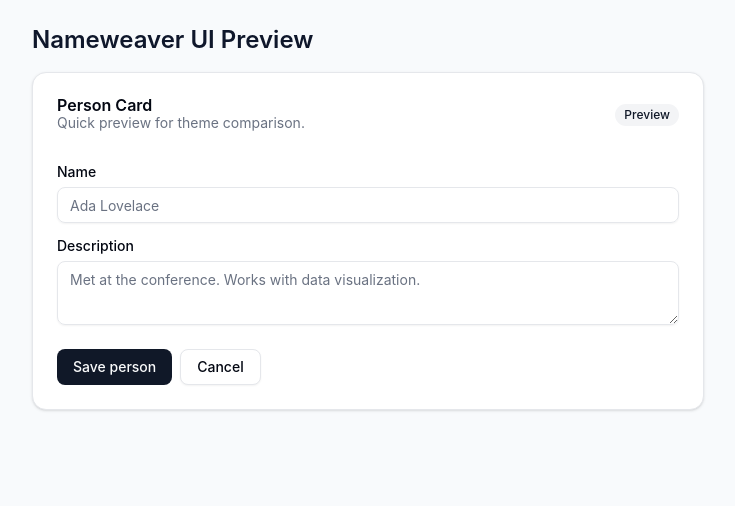
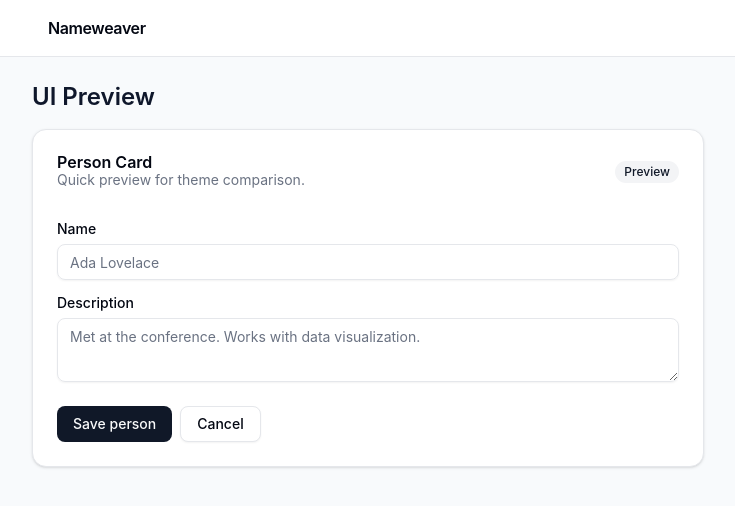
Before and after one commit to Tomas-Tamantini/nameweaver, a React (Vite) app in the folder frontend/: page / in a window 1280 px wide. Shown: the top 506 px of the page, without its empty margins (272-1007 px from the left). Built offline with nearby package versions, Linux system fonts and the light colour scheme.

Commit message:
Add header

```diff
--- a/frontend/src/App.tsx
+++ b/frontend/src/App.tsx
@@ -1,3 +1,4 @@
+import AppHeader from '@/components/shared/AppHeader'
 import { Badge } from '@/components/ui/badge'
 import { Button } from '@/components/ui/button'
 import {
@@ -14,11 +15,12 @@ import { Textarea } from '@/components/ui/textarea'
 
 function App() {
   return (
-    <main className="min-h-screen bg-slate-50 p-6">
+    <div className="min-h-screen bg-slate-50">
+      <AppHeader />
+
+      <main className="p-6">
         <div className="mx-auto flex w-full max-w-2xl flex-col gap-4">
-        <h1 className="text-2xl font-semibold text-slate-900">
-          Nameweaver UI Preview
-        </h1>
+          <h2 className="text-2xl font-semibold text-slate-900">UI Preview</h2>
 
           <Card>
             <CardHeader>
@@ -55,6 +57,7 @@ function App() {
           </Card>
         </div>
       </main>
+    </div>
   )
 }
 
--- /dev/null
+++ b/frontend/src/components/shared/AppHeader.tsx
@@ -0,0 +1,11 @@
+function AppHeader() {
+  return (
+    <header className="border-b bg-background">
+      <div className="mx-auto flex h-14 w-full max-w-2xl items-center px-4">
+        <h1 className="text-base font-semibold tracking-tight">Nameweaver</h1>
+      </div>
+    </header>
+  )
+}
+
+export default AppHeader
```
Also changed, not shown: 1 other file (tests, documents, lock files or other folders). Lines whose indentation alone changed are shown as unchanged.
